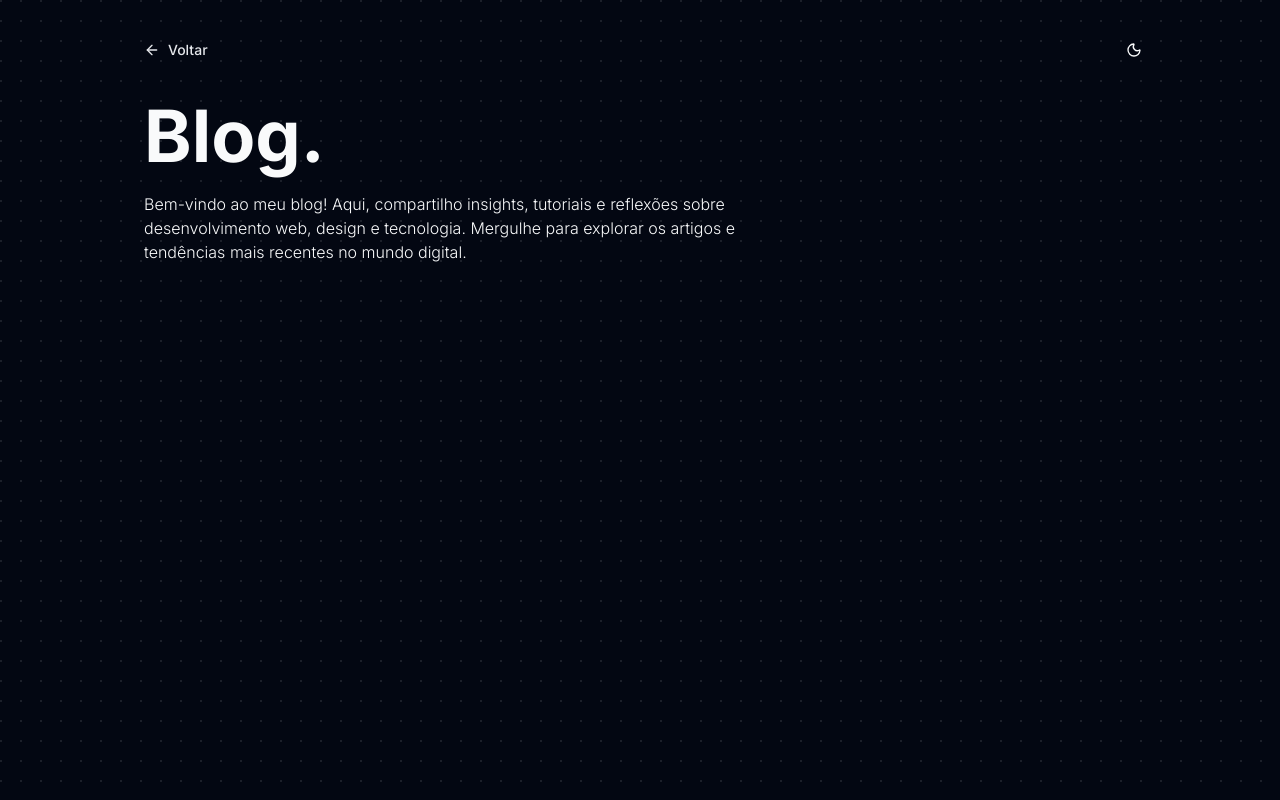
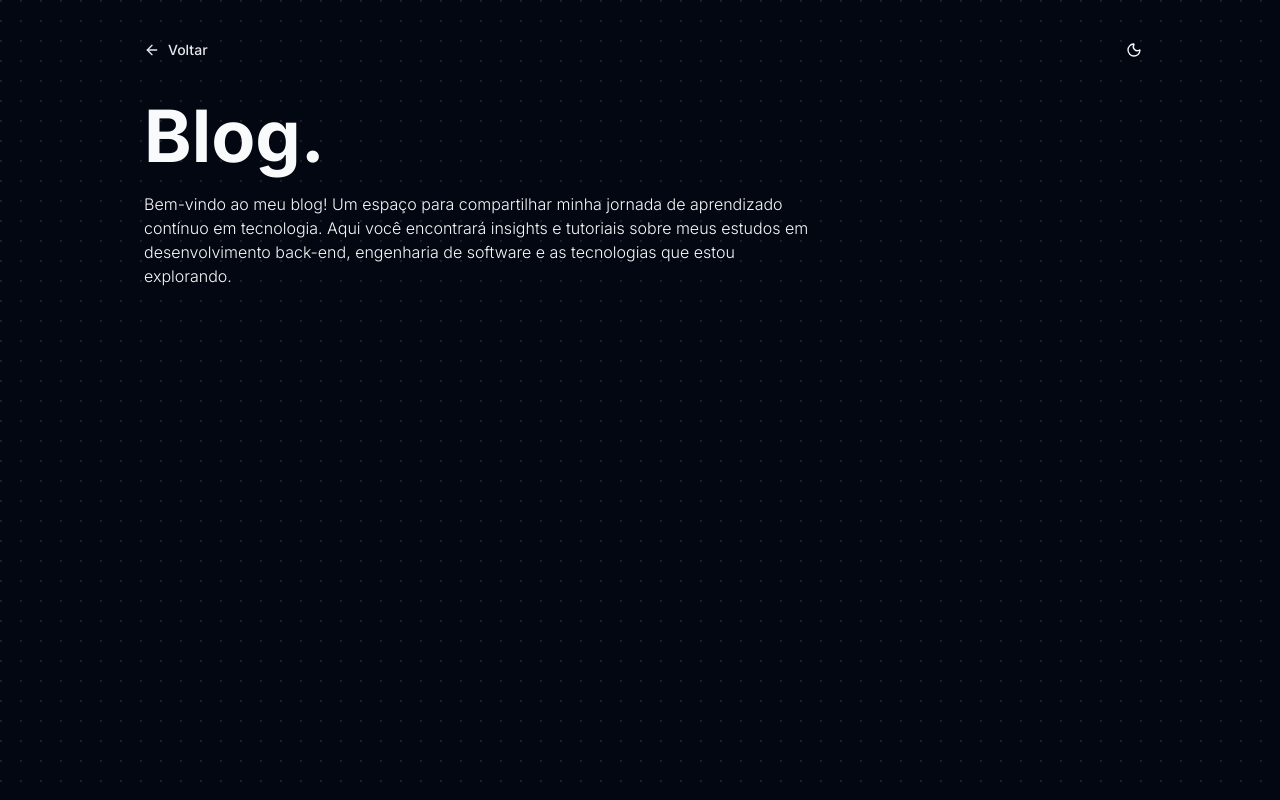
Before and after one commit to PedroSantiagoDev/jphp, a React (Vite) app: page /blog in a window 1280 px wide. Built offline with nearby package versions, Linux system fonts and the light colour scheme.

Commit message:
feat: mudança na descrição do blog

```diff
--- a/src/pages/blog.tsx
+++ b/src/pages/blog.tsx
@@ -52,10 +52,10 @@ export function Blog() {
         <section>
           <h1 className="text-7xl font-bold mb-5">Blog.</h1>
           <p className="max-w-2xl font-light text-accent-foreground">
-            Bem-vindo ao meu blog! Aqui, compartilho insights, tutoriais e
-            reflexões sobre desenvolvimento web, design e tecnologia. Mergulhe
-            para explorar os artigos e tendências mais recentes no mundo
-            digital.
+            Bem-vindo ao meu blog! Um espaço para compartilhar minha jornada de
+            aprendizado contínuo em tecnologia. Aqui você encontrará insights e
+            tutoriais sobre meus estudos em desenvolvimento back-end, engenharia
+            de software e as tecnologias que estou explorando.
           </p>
         </section>
 
```
